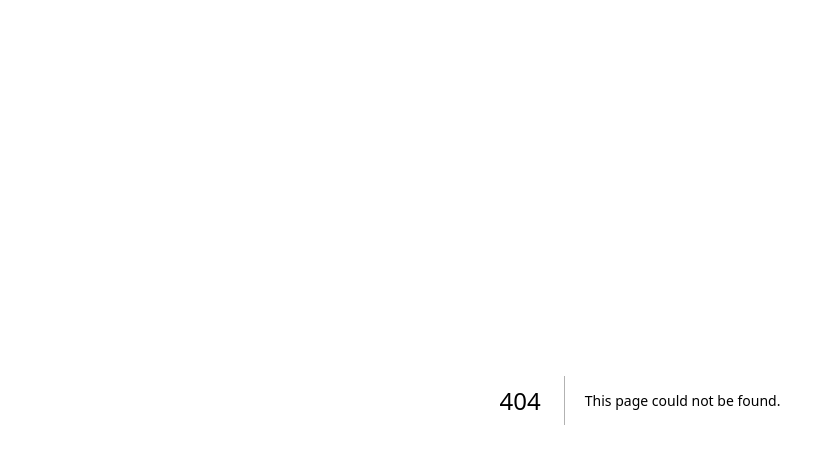
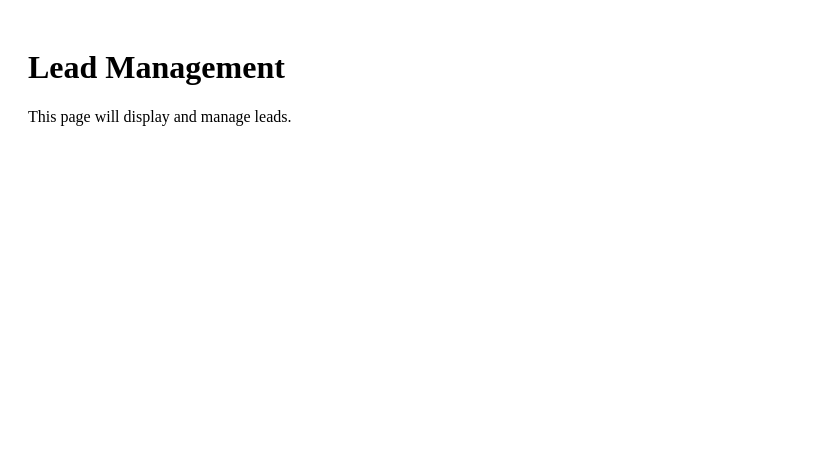
Before and after one commit to CastilloMuller/opticrm03, a Next.js app: page /leads in a window 1280 px wide. Before the commit this address had no page. Shown: the top 464 px of the page, without its empty margins (0-815 px from the left). Built offline with nearby package versions, Linux system fonts and the light colour scheme.

Commit message:
Create leads.js

```diff
--- /dev/null
+++ b/pages/leads.js
@@ -0,0 +1,9 @@
+export default function Leads() {
+  return (
+    <div style={{ padding: '20px' }}>
+      <h1>Lead Management</h1>
+      <p>This page will display and manage leads.</p>
+      {/* Future: Add lead card display, detailed views, and search/filter functionality */}
+    </div>
+  );
+}
```
